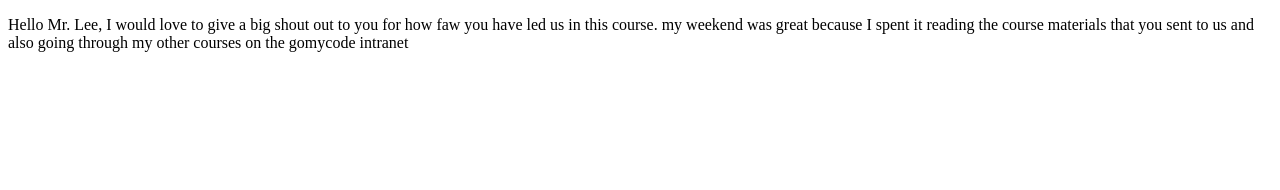
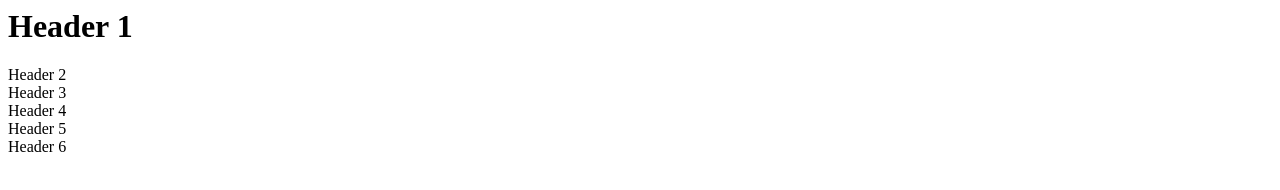
Before and after one commit to tomjes03/html, a plain HTML site: page index.html in a window 1280 px wide. Drawn offline with Linux system fonts and the light colour scheme.

Commit message:
My Header

```diff
--- a/index.html
+++ b/index.html
@@ -1,12 +1,23 @@
-<!DOCTYPE html>
-<html lang="en">
-<head>
-    <meta charset="UTF-8">
-    <meta http-equiv="X-UA-Compatible" content="IE=edge">
-    <meta name="viewport" content="width=device-width, initial-scale=1.0">
-    <title>Document</title>
+<DOCTYPE.html>
+<html>
+    <head>
+        <title>tom</title>
+
+
+
 </head>
 <body>
-    <p>Hello Mr. Lee, I would love to give a big shout out to you for how faw you have led us in this course. my weekend was great because I spent it reading the course materials that you sent to us and also going through my other courses on the gomycode intranet</p>
+    <h1>Header 1</h1>
+    <header>Header 2</header>
+    <header> Header 3</header>
+    <header>Header 4</header>
+    <header>Header 5</header>
+    <header>Header 6</header>
 </body>
+
+
+
+
+
 </html>
+</DOCTYPE.html>
```
